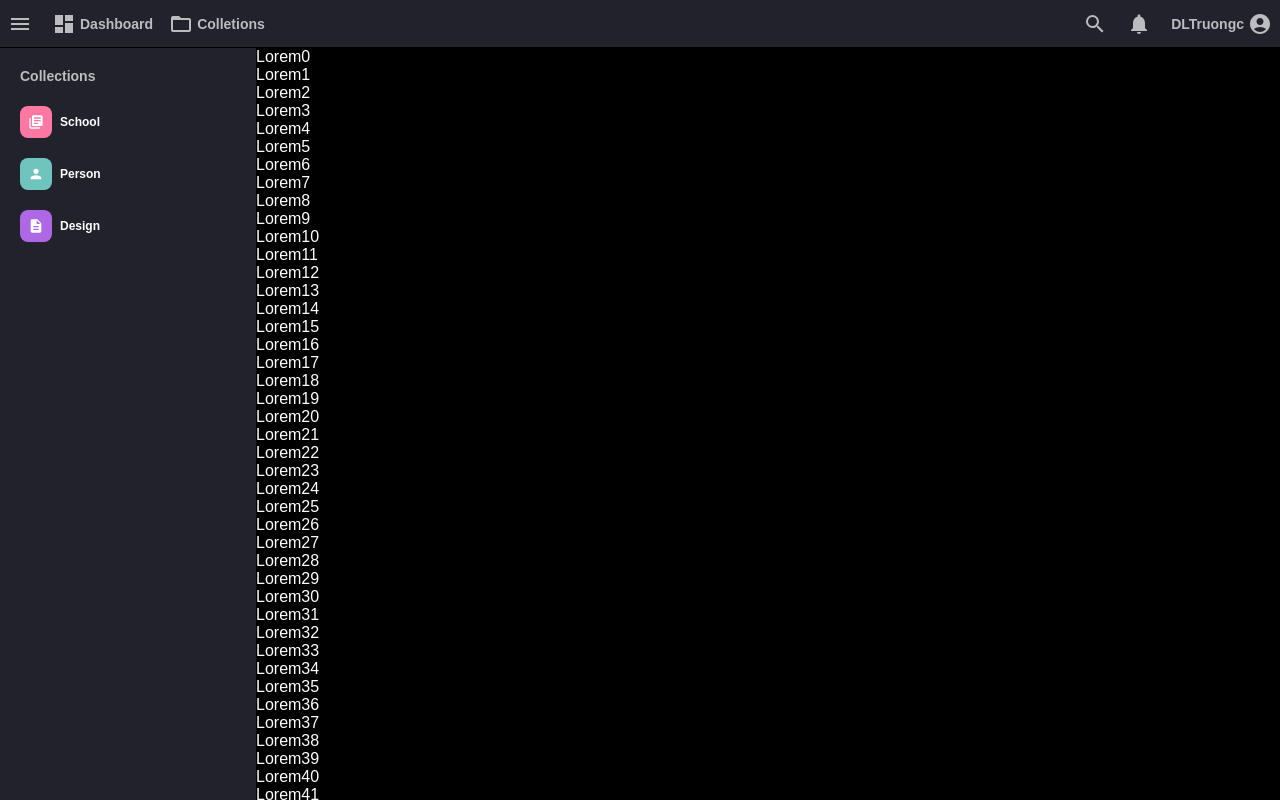
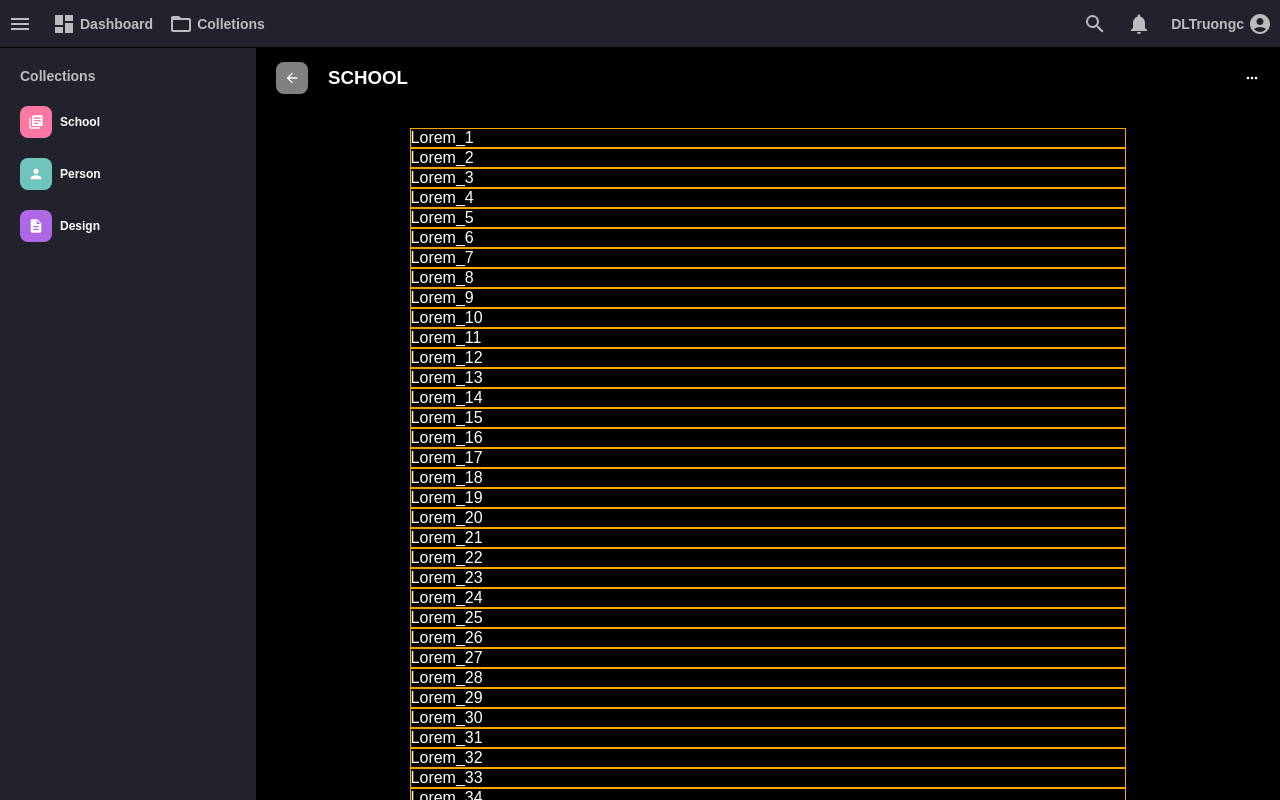
Before and after one commit to dltruongc/quiz_client_bk, a React (Create React App) app: page /test in a window 1280 px wide. Built offline with nearby package versions, Linux system fonts and the light colour scheme.

Commit message:
feat: breadcums

```diff
--- a/src/App.scss
+++ b/src/App.scss
@@ -7,3 +7,44 @@
 body {
   font-family: sans-serif;
 }
+
+.mw-70 {
+  max-width: 70%;
+}
+
+.mx-auto {
+  margin-left: auto;
+  margin-right: auto;
+}
+
+.mt-2 {
+  margin-top: 2rem;
+}
+
+.mt-5 {
+  margin-top: 5rem;
+}
+
+.overflow-scroll {
+  overflow: scroll;
+}
+
+.p-fixed {
+  position: fixed;
+}
+
+.p-absolute {
+  position: absolute;
+}
+
+.w-70 {
+  width: 70%;
+}
+
+.ml-20 {
+  margin-left: 20px;
+}
+
+.mr-auto {
+  margin-right: auto;
+}
--- a/src/components/Body/Body.scss
+++ b/src/components/Body/Body.scss
@@ -1,6 +1,6 @@
 .body {
   flex-basis: 80%;
-  overflow-y: scroll;
   height: 94vh;
   color: white;
+  position: relative;
 }
--- /dev/null
+++ b/src/components/Body/BodyContent/BodyContent.scss
@@ -0,0 +1,9 @@
+.body_content {
+  margin-top: 5rem;
+  max-width: 70%;
+  margin-left: auto;
+  margin-right: auto;
+
+  height: calc(100% - 5rem);
+  overflow: scroll;
+}
--- /dev/null
+++ b/src/components/Body/BodyContent/index.jsx
@@ -0,0 +1,20 @@
+import React from 'react';
+import './BodyContent.scss';
+
+export default function BodyContent(params) {
+  const listItems = () => {
+    return new Array(500).fill('').map((e, i) => {
+      return (
+        <p style={{ border: '1px solid orange' }} key={i}>
+          Lorem_{i + 1}
+        </p>
+      );
+    });
+  };
+
+  return (
+    <div className='body_content'>
+      <div className='items'>{listItems()}</div>
+    </div>
+  );
+}
--- a/src/components/Body/index.jsx
+++ b/src/components/Body/index.jsx
@@ -1,12 +1,24 @@
 import React from 'react';
 import './Body.scss';
 
+import BreadCums from '../BreadCums';
+import BorderedIcon from '../BorderedIcon';
+import { MdArrowBack, MdMoreHoriz } from 'react-icons/md';
+import BodyContent from './BodyContent';
+
 export default function Body(props) {
-  const listItems = () => {
-    return new Array(500).fill('').map((e, i) => {
-      return <p key={i}>Lorem{i}</p>;
-    });
-  };
-
-  return <div className='body'>{listItems()}</div>;
+  return (
+    <div className='body'>
+      <BreadCums
+        prefix={
+          <BorderedIcon color='grey'>
+            <MdArrowBack />
+          </BorderedIcon>
+        }
+        title='School'
+        suffix={<MdMoreHoriz />}
+      />
+      <BodyContent />
+    </div>
+  );
 }
--- /dev/null
+++ b/src/components/BreadCums/BreadCums.scss
@@ -0,0 +1,24 @@
+.bread_cums {
+  display: flex;
+  height: 60px;
+  justify-content: space-between;
+  color: white;
+  font-weight: bold;
+  text-transform: uppercase;
+  align-items: center;
+  padding-left: 20px;
+  padding-right: 20px;
+  flex-basis: 10%;
+  min-height: 60px;
+  width: 100%;
+  position: absolute;
+
+  &__title {
+    margin-left: 20px;
+  }
+
+  &__prefix {
+    display: flex;
+    align-items: center;
+  }
+}
--- /dev/null
+++ b/src/components/BreadCums/index.jsx
@@ -0,0 +1,14 @@
+import React from 'react';
+import './BreadCums.scss';
+
+export default function BreadCums({ title, prefix, suffix }) {
+  return (
+    <div className='bread_cums'>
+      <div className='bread_cums__prefix'>
+        {prefix}
+        <h3 className='bread_cums__title'>{title}</h3>
+      </div>
+      {suffix}
+    </div>
+  );
+}
```
